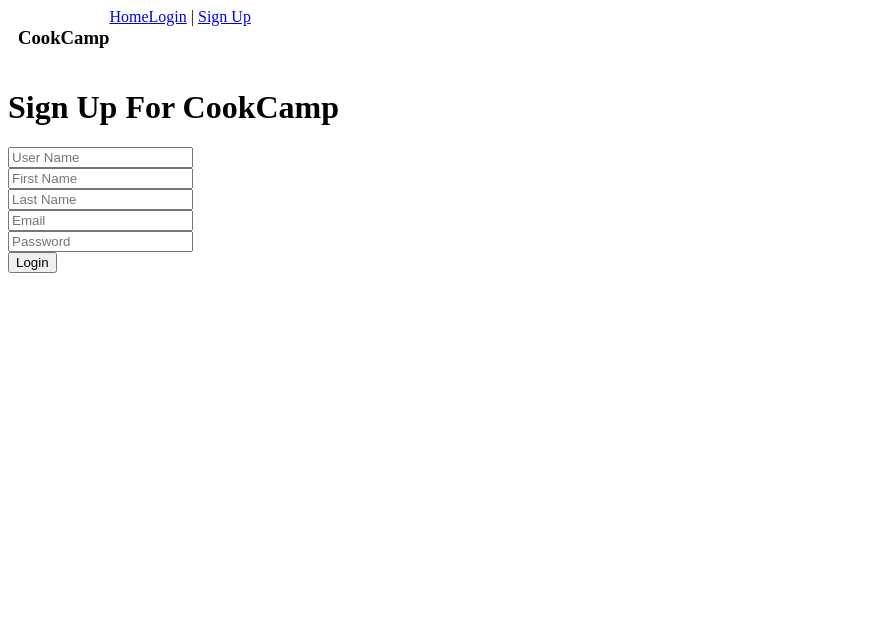
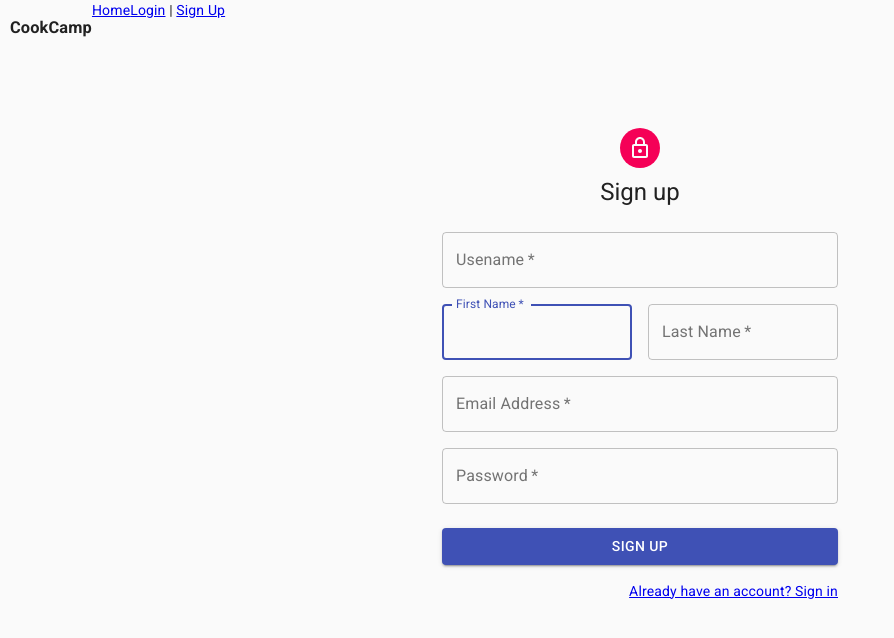
Before and after one commit to alanli011/CookCampFrontEnd, a React (Create React App) app: page /signup in a window 1280 px wide. Shown: the top 638 px of the page, without its empty margins (0-894 px from the left). Built offline with nearby package versions, Linux system fonts and the light colour scheme; no server answers.

Commit message:
change sign up component to use material ui

```diff
--- a/src/Login.js
+++ b/src/Login.js
@@ -1,5 +1,5 @@
 import React, { useState, useContext } from 'react';
-import { Redirect } from 'react-router-dom';
+import { Redirect, Link } from 'react-router-dom';
 import { baseUrl } from './config';
 import CookContext from './CookContext';
 
@@ -7,8 +7,7 @@
 import Button from '@material-ui/core/Button';
 import CssBaseline from '@material-ui/core/CssBaseline';
 import TextField from '@material-ui/core/TextField';
-// import Link from '@material-ui/core/Link';
-// import Grid from '@material-ui/core/Grid';
+import Grid from '@material-ui/core/Grid';
 // import Box from '@material-ui/core/Box';
 import LockOutlinedIcon from '@material-ui/icons/LockOutlined';
 import Typography from '@material-ui/core/Typography';
@@ -81,32 +80,6 @@
 	}
 
 	return (
-		// <main>
-		// 	<div className="login-panel center middle">
-		// 		<div>
-		// 			<h1>Login to Start Planning</h1>
-		// 			<form onSubmit={handleSubmit}>
-		// 				<input
-		// 					className="login"
-		// 					type="email"
-		// 					placeholder="Email"
-		// 					value={email}
-		// 					onChange={updateEmail}
-		// 				/>
-		// 				<input
-		// 					className="login"
-		// 					type="password"
-		// 					placeholder="Password"
-		// 					value={password}
-		// 					onChange={updatePassword}
-		// 				/>
-		// 				<Button variant="contained" color="primary" type="submit">
-		// 					Login
-		// 				</Button>
-		// 			</form>
-		// 		</div>
-		// 	</div>
-		// </main>
 		<Container component="main" maxWidth="xs">
 			<CssBaseline />
 			<div className={classes.paper}>
@@ -146,6 +119,13 @@
 					<Button type="submit" fullWidth variant="contained" color="primary" className={classes.submit}>
 						Sign In
 					</Button>
+					<Grid container justify="flex-end">
+						<Grid item>
+							<Link to="/signup" variant="body2">
+								Don't have an account? Sign Up!
+							</Link>
+						</Grid>
+					</Grid>
 				</form>
 			</div>
 		</Container>
--- a/src/SignUp.js
+++ b/src/SignUp.js
@@ -1,7 +1,17 @@
 import React, { useState, useContext } from 'react';
-import { Redirect } from 'react-router-dom';
+import { Redirect, Link } from 'react-router-dom';
 import { baseUrl } from './config';
 import CookContext from './CookContext';
+
+import Avatar from '@material-ui/core/Avatar';
+import Button from '@material-ui/core/Button';
+import CssBaseline from '@material-ui/core/CssBaseline';
+import TextField from '@material-ui/core/TextField';
+import Grid from '@material-ui/core/Grid';
+import LockOutlinedIcon from '@material-ui/icons/LockOutlined';
+import Typography from '@material-ui/core/Typography';
+import { makeStyles } from '@material-ui/core/styles';
+import Container from '@material-ui/core/Container';
 
 const SignUp = () => {
 	const { login, authToken } = useContext(CookContext);
@@ -56,6 +66,27 @@
 		setPassword(e.target.value);
 	};
 
+	const useStyles = makeStyles((theme) => ({
+		paper: {
+			marginTop: theme.spacing(8),
+			display: 'flex',
+			flexDirection: 'column',
+			alignItems: 'center'
+		},
+		avatar: {
+			margin: theme.spacing(1),
+			backgroundColor: theme.palette.secondary.main
+		},
+		form: {
+			width: '100%', // Fix IE 11 issue.
+			marginTop: theme.spacing(3)
+		},
+		submit: {
+			margin: theme.spacing(3, 0, 2)
+		}
+	}));
+	const classes = useStyles();
+
 	if (loggedIn) {
 		return <Redirect to="/" />;
 	}
@@ -65,63 +96,98 @@
 	}
 
 	return (
-		<main className="center middle">
-			<div>
-				<h1>Sign Up For CookCamp</h1>
-				<form onSubmit={handleSubmit}>
-					<div className="form-group">
-						<input
-							className="form-control"
-							type="text"
-							placeholder="User Name"
+		<Container component="main" maxWidth="xs">
+			<CssBaseline />
+			<div className={classes.paper}>
+				<Avatar className={classes.avatar}>
+					<LockOutlinedIcon />
+				</Avatar>
+				<Typography component="h1" variant="h5">
+					Sign up
+				</Typography>
+				<form className={classes.form} noValidate onSubmit={handleSubmit}>
+					<Grid container spacing={2}>
+						<Grid item xs={12}>
+							<TextField
+								variant="outlined"
+								required
+								fullWidth
+								id="userName"
+								label="Usename"
+								name="userName"
+								autoComplete="userName"
 								value={userName}
 								onChange={updateUserName}
 							/>
-					</div>
-					<div className="form-row form-group">
-						<div className="col">
-							<input
-								className="form-control"
-								type="text"
-								placeholder="First Name"
+						</Grid>
+						<Grid item xs={12} sm={6}>
+							<TextField
+								autoComplete="fname"
+								name="firstName"
+								variant="outlined"
+								required
+								fullWidth
+								id="firstName"
+								label="First Name"
+								autoFocus
 								value={firstName}
 								onChange={updateFirstName}
 							/>
-						</div>
-						<div className="col">
-							<input
-								className="form-control"
-								type="text"
-								placeholder="Last Name"
+						</Grid>
+						<Grid item xs={12} sm={6}>
+							<TextField
+								variant="outlined"
+								required
+								fullWidth
+								id="lastName"
+								label="Last Name"
+								name="lastName"
+								autoComplete="lname"
 								value={lastName}
 								onChange={updateLastName}
 							/>
-						</div>
-					</div>
-					<div className="form-group">
-						<input
-							className="form-control"
-							type="email"
-							placeholder="Email"
+						</Grid>
+						<Grid item xs={12}>
+							<TextField
+								variant="outlined"
+								required
+								fullWidth
+								id="email"
+								label="Email Address"
+								name="email"
+								autoComplete="email"
 								value={email}
 								onChange={updateEmail}
 							/>
-					</div>
-					<div className="form-group">
-						<input
-							className="form-control"
+						</Grid>
+						<Grid item xs={12}>
+							<TextField
+								variant="outlined"
+								required
+								fullWidth
+								name="password"
+								label="Password"
 								type="password"
-							placeholder="Password"
+								id="password"
+								autoComplete="current-password"
 								value={password}
 								onChange={updatePassword}
 							/>
-					</div>
-					<button className="btn btn-primary" type="submit">
-						Login
-					</button>
+						</Grid>
+					</Grid>
+					<Button type="submit" fullWidth variant="contained" color="primary" className={classes.submit}>
+						Sign Up
+					</Button>
+					<Grid container justify="flex-end">
+						<Grid item>
+							<Link to="/login" variant="body2">
+								Already have an account? Sign in
+							</Link>
+						</Grid>
+					</Grid>
 				</form>
 			</div>
-		</main>
+		</Container>
 	);
 };
 
--- a/src/index.css
+++ b/src/index.css
@@ -1,4 +1,9 @@
 /* TODO Add site wide styles */
+body {
+	font-family: -apple-system, BlinkMacSystemFont, 'Segoe UI', Roboto, Oxygen, Ubuntu, Cantarell, 'Open Sans',
+		'Helvetica Neue', sans-serif;
+}
+
 main {
 	width: 100vw;
 	min-height: 100vh;
```
Lines whose indentation alone changed are shown as unchanged.
